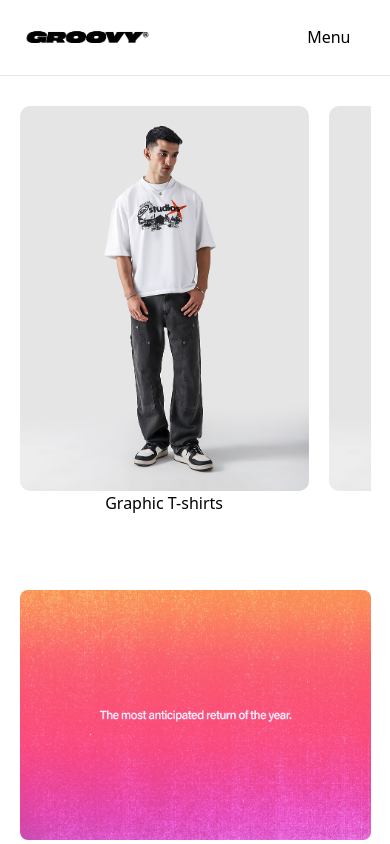
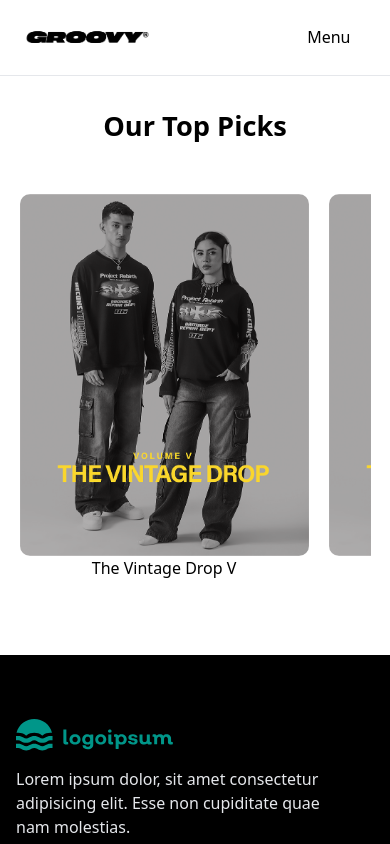
Before and after one commit to MudassirDev/groovy-store, a React (Vite) app: page /collections in a window 390 px wide. Shown: the top 844 px of the page. Built offline with nearby package versions, Linux system fonts and the light colour scheme.

Commit message:
all collections page done

```diff
--- a/src/App.jsx
+++ b/src/App.jsx
@@ -1,29 +1,46 @@
 import { Fade } from "react-awesome-reveal"
-import { BrowserRouter } from "react-router"
+import { BrowserRouter, Route, Routes, useLocation } from "react-router"
 import Header from "./components/layout/Header"
 import Home from "./components/pages/Home"
 import Footer from "./components/layout/Footer"
+import NotFound from "./components/pages/NotFound"
+import Collections from "./components/pages/Collections"
 
-function App() {
+function Layout({ children }) {
+    const location = useLocation()
+
+    const isHome = location.pathname === "/"
 
     return (
         <>
-            <BrowserRouter>
+            <div className="min-h-screen flex flex-col">
                 <Header />
                 <div className="mt-[30px]"></div>
-                <div id="main" className="max-w-[90%] m-auto">
-                    <Home />
-                </div>
-                <Fade>
-                    <img className="max-lg:hidden" src="/images/communitybanner.svg" />
-                    <img className="max-lg:hidden" src="/images/instabanner.svg" />
-                </Fade>
+                {isHome ? (children) : (
+                    <div id="main" className="max-w-[90%] m-auto">
+                        {children}
+                    </div>
+                )}
                 <Fade>
                     <Footer />
                 </Fade>
-            </BrowserRouter>
+            </div>
         </>
     )
 }
 
+function App() {
+    return (
+        <BrowserRouter>
+            <Layout>
+                <Routes>
+                    <Route index element={<Home />} />
+                    <Route path="/collections" element={<Collections />} />
+                    <Route path="/*" element={<NotFound />} />
+                </Routes>
+            </Layout>
+        </BrowserRouter>
+    )
+}
+
 export default App
--- a/src/components/collections/Collection.jsx
+++ /dev/null
@@ -1,50 +0,0 @@
-import { Navigation } from 'swiper/modules';
-import { Swiper, SwiperSlide } from 'swiper/react';
-
-import 'swiper/css';
-import 'swiper/css/navigation';
-import CollectionCard from './CollectionCard';
-
-function Collection() {
-    return (<>
-        <Swiper
-            breakpoints={{
-                576: {
-                    slidesPerView: 2.2,
-                },
-                768: {
-                    slidesPerView: 4.2,
-                },
-            }}
-            spaceBetween={20}
-            slidesPerView={1.2}
-            className='mt-2'
-            modules={[Navigation]}
-            navigation
-        >
-            <SwiperSlide>
-                <CollectionCard />
-            </SwiperSlide>
-            <SwiperSlide>
-                <CollectionCard />
-            </SwiperSlide>
-            <SwiperSlide>
-                <CollectionCard />
-            </SwiperSlide>
-            <SwiperSlide>
-                <CollectionCard />
-            </SwiperSlide>
-            <SwiperSlide>
-                <CollectionCard />
-            </SwiperSlide>
-            <SwiperSlide>
-                <CollectionCard />
-            </SwiperSlide>
-            <SwiperSlide>
-                <CollectionCard />
-            </SwiperSlide>
-        </Swiper>
-    </>)
-}
-
-export default Collection
--- a/src/components/collections/CollectionCard.jsx
+++ b/src/components/collections/CollectionCard.jsx
@@ -1,10 +1,10 @@
-function CollectionCard() {
+function CollectionCard({ collection }) {
     return (<>
-        <a href="/" className="CollectionCard">
+        <a href={collection.url} className="CollectionCard">
             <div className="rounded-[10px] overflow-hidden">
-                <img className="CollectionCardImage" src="/images/demo-product.svg" />
+                <img className="CollectionCardImage" src={collection.image} />
             </div>
-            <p>Graphic T-shirts</p>
+            <p>{collection.name}</p>
         </a>
     </>)
 }
--- /dev/null
+++ b/src/components/collections/CollectionsList.jsx
@@ -0,0 +1,64 @@
+import { Navigation } from 'swiper/modules';
+import { Swiper, SwiperSlide } from 'swiper/react';
+
+import 'swiper/css';
+import 'swiper/css/navigation';
+import CollectionCard from './CollectionCard';
+
+const collections = [
+    {
+        name: "The Vintage Drop V",
+        url: "/",
+        image: "/images/VINTAGE_DROP_BANNER.svg"
+    },
+    {
+        name: "The Vintage Drop V",
+        url: "/",
+        image: "/images/VINTAGE_DROP_BANNER.svg"
+    },
+    {
+        name: "The Vintage Drop V",
+        url: "/",
+        image: "/images/VINTAGE_DROP_BANNER.svg"
+    },
+    {
+        name: "The Vintage Drop V",
+        url: "/",
+        image: "/images/VINTAGE_DROP_BANNER.svg"
+    },
+    {
+        name: "The Vintage Drop V",
+        url: "/",
+        image: "/images/VINTAGE_DROP_BANNER.svg"
+    },
+]
+
+function CollectionList() {
+    return (<>
+        <Swiper
+            breakpoints={{
+                576: {
+                    slidesPerView: 2.2,
+                },
+                768: {
+                    slidesPerView: 3.2,
+                },
+            }}
+            spaceBetween={20}
+            slidesPerView={1.2}
+            className='mt-2'
+            modules={[Navigation]}
+            navigation
+        >
+            {collections.map(collection => {
+                return (
+                    <SwiperSlide>
+                        <CollectionCard collection={collection} />
+                    </SwiperSlide>
+                )
+            })}
+        </Swiper>
+    </>)
+}
+
+export default CollectionList
--- /dev/null
+++ b/src/components/collections/FeaturedCollection.jsx
@@ -0,0 +1,79 @@
+import { Navigation } from 'swiper/modules';
+import { Swiper, SwiperSlide } from 'swiper/react';
+
+import 'swiper/css';
+import 'swiper/css/navigation';
+import CollectionCard from './CollectionCard';
+
+const collections = [
+    {
+        name: "Graphic T-shirts",
+        url: "/",
+        image: "/images/demo-product.svg"
+    },
+    {
+        name: "Graphic T-shirts",
+        url: "/",
+        image: "/images/demo-product.svg"
+    },
+    {
+        name: "Graphic T-shirts",
+        url: "/",
+        image: "/images/demo-product.svg"
+    },
+    {
+        name: "Graphic T-shirts",
+        url: "/",
+        image: "/images/demo-product.svg"
+    },
+    {
+        name: "Graphic T-shirts",
+        url: "/",
+        image: "/images/demo-product.svg"
+    },
+    {
+        name: "Graphic T-shirts",
+        url: "/",
+        image: "/images/demo-product.svg"
+    },
+    {
+        name: "Graphic T-shirts",
+        url: "/",
+        image: "/images/demo-product.svg"
+    },
+    {
+        name: "Graphic T-shirts",
+        url: "/",
+        image: "/images/demo-product.svg"
+    },
+]
+
+function FeaturedCollection() {
+    return (<>
+        <Swiper
+            breakpoints={{
+                576: {
+                    slidesPerView: 2.2,
+                },
+                768: {
+                    slidesPerView: 4.2,
+                },
+            }}
+            spaceBetween={20}
+            slidesPerView={1.2}
+            className='mt-2'
+            modules={[Navigation]}
+            navigation
+        >
+            {collections.map(collection => {
+                return (
+                    <SwiperSlide>
+                        <CollectionCard collection={collection} />
+                    </SwiperSlide>
+                )
+            })}
+        </Swiper>
+    </>)
+}
+
+export default FeaturedCollection
--- a/src/components/layout/Header.jsx
+++ b/src/components/layout/Header.jsx
@@ -10,9 +10,9 @@ function Header() {
                     <input type="checkbox" id="check" />
 
                     <span className="menu flex [&>li]:pl-8 [&>li>a]:text-center [&>li>a]:relative [&>li>a]:transition [&>li>a]:duration-200 [&>li>a]:ease-in-out [&>li>a]:font-medium [&>li>a]:text-lg">
-                        <li><a href="#">Home</a></li>
-                        <li><a href="#">About</a></li>
-                        <li><a href="#">Projects</a></li>
+                        <li><a href="/">Home</a></li>
+                        <li><a href="/collections">Collections</a></li>
+                        <li><a href="/projects">Projects</a></li>
                         <li><a href="#">Resources</a></li>
                         <li><a href="#">Contact</a></li>
 
--- /dev/null
+++ b/src/components/pages/Collections.jsx
@@ -0,0 +1,17 @@
+import { Fade } from "react-awesome-reveal"
+import CollectionList from "../collections/CollectionsList"
+
+function Collections() {
+    return (<>
+        <div>
+            <Fade>
+                <div className="flex justify-center">
+                    <h2 className="text-[27.2px] font-[600] mb-10">Our Top Picks</h2>
+                </div>
+                <CollectionList />
+            </Fade>
+            <div className="m-[75px]"></div>
+        </div>
+    </>)
+}
+export default Collections
--- a/src/components/pages/Home.jsx
+++ b/src/components/pages/Home.jsx
@@ -1,14 +1,15 @@
 import { Fade } from "react-awesome-reveal"
-import Collection from "../collections/Collection"
 import Hero from "../layout/Hero"
 import FeaturedProducts from "../products/FeaturedProducts"
 import FeaturedProducts2 from "../products/FeaturedProducts2"
 import Banner from "../layout/Banner"
+import FeaturedCollection from "../collections/FeaturedCollection"
 
 function Home() {
     return (<>
+        <div id="main" className="max-w-[90%] m-auto">
             <Fade>
-            <Collection />
+                <FeaturedCollection />
             </Fade>
             <div className="m-[75px]"></div>
             <Fade>
@@ -27,6 +28,11 @@ function Home() {
                 <FeaturedProducts2 />
             </Fade>
             <div className="m-[75px]"></div>
+        </div>
+        <Fade>
+            <img className="max-lg:hidden" src="/images/communitybanner.svg" />
+            <img className="max-lg:hidden" src="/images/instabanner.svg" />
+        </Fade>
     </>)
 }
 
--- /dev/null
+++ b/src/components/pages/NotFound.jsx
@@ -0,0 +1,25 @@
+function NotFound() {
+    return (<>
+        <main className="flex flex-col justify-center items-center">
+            <h1 className="text-9xl font-extrabold tracking-widest">404</h1>
+            <div className="bg-[#FF6A3D] px-2 text-sm rounded rotate-12 absolute">
+                Page Not Found
+            </div>
+            <button className="mt-5">
+                <div
+                    className="relative inline-block text-sm font-medium text-[#FF6A3D] group active:text-orange-500 focus:outline-none focus:ring"
+                >
+                    <span
+                        className="absolute inset-0 transition-transform translate-x-0.5 translate-y-0.5 bg-[#FF6A3D] group-hover:translate-y-0 group-hover:translate-x-0"
+                    ></span>
+
+                    <span className="relative block px-8 py-3 bg-[#1A2238] border border-current">
+                        <a href="/">Go Home</a>
+                    </span>
+                </div>
+            </button>
+        </main>
+    </>)
+}
+
+export default NotFound
```
Also changed, not shown: public/images/VINTAGE_DROP_BANNER.svg (added). Lines whose indentation alone changed are shown as unchanged.
